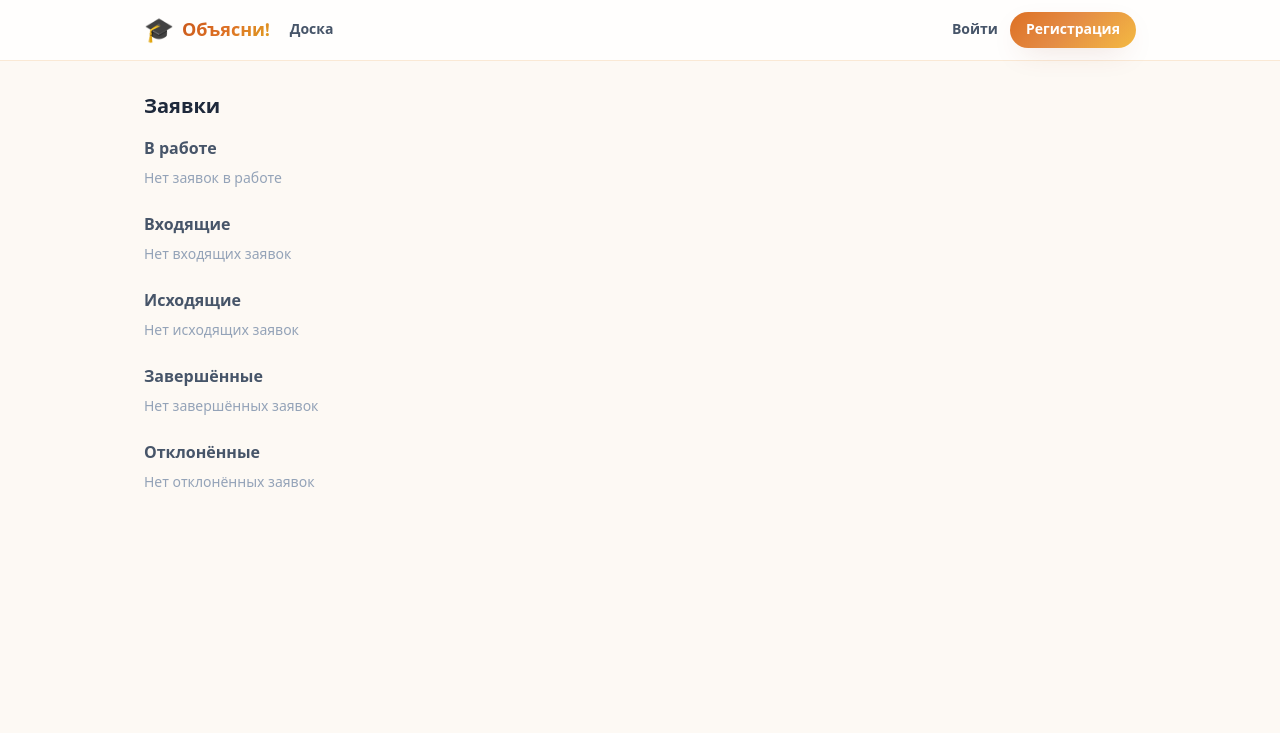
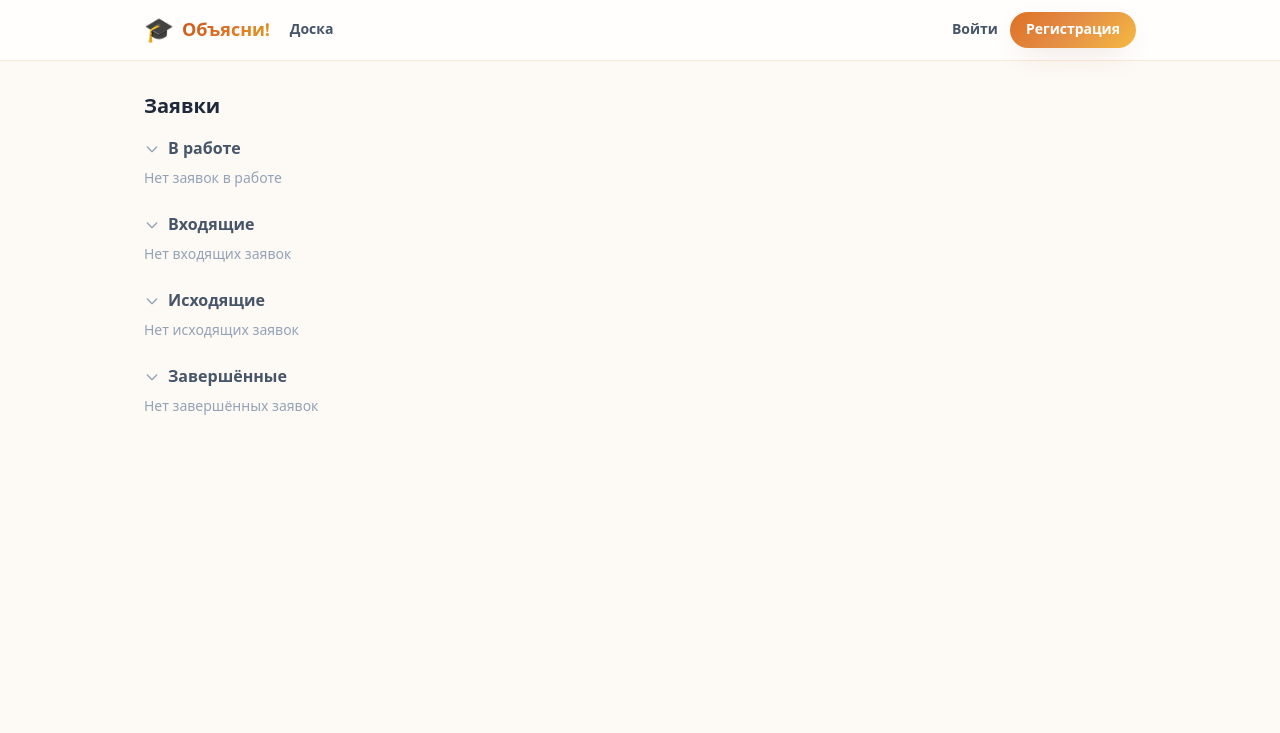
Before and after one commit to quantickr/obyasny, a FastAPI app: template app/web/templates/requests.html in a window 1280 px wide. Shown: the top 733 px of the page. Run offline with FastAPI, Linux system fonts and the light colour scheme; the template is opened without the code that fills it, so the values that code supplies are empty; parts of the project's set-up code (start-up, migrations or seed data) failed here and were passed over; some libraries are stand-ins or nearby versions.

Commit message:
Заявки/доска: скрыть отклонённые, сворачиваемые секции, плашка взаимодействия
- /requests: раздел «Отклонённые» убран из UI (заявки остаются в БД, просто
  не показываются пользователю).
- /requests: секции «В работе / Входящие / Исходящие / Завершённые» можно
  свернуть стрелочкой; состояние запоминается в localStorage.
- Доска: рядом с ником серая плашка «Вы уже взаимодействовали», если между
  вами есть заявка в статусе accepted/completed (в любую сторону). Новая
  функция request_service.interacted_user_ids.
- TG-бот: убран номер заявки из текста уведомлений.

Co-Authored-By: Claude (claude-opus-4-8) <noreply@anthropic.com>

```diff
--- a/app/bot/handlers/requests.py
+++ b/app/bot/handlers/requests.py
@@ -27,7 +27,7 @@ async def show_incoming(message: Message, session: AsyncSession):
         sender_name = req.sender.display_name if req.sender else "Пользователь"
         topic_name = req.topic.name if req.topic else "—"
         text = (
-            f"📥 Заявка #{req.id}\n"
+            f"📥 Новая заявка\n"
             f"От: {sender_name}\n"
             f"Тема: {topic_name}"
         )
--- a/app/bot/handlers/search.py
+++ b/app/bot/handlers/search.py
@@ -70,7 +70,7 @@ async def send_request(callback: CallbackQuery, session: AsyncSession):
             await notify(
                 callback.bot,
                 teacher.telegram_id,
-                f"📥 Новая заявка #{req.id}\n"
+                f"📥 Новая заявка\n"
                 f"От: {me.display_name}\n"
                 f"Тема: {topic_name}",
                 reply_markup=request_actions(req.id),
--- a/app/web/routers/requests.py
+++ b/app/web/routers/requests.py
@@ -17,7 +17,6 @@ async def requests_page(
     outgoing = await request_service.outgoing(session, user.id)
     active = await request_service.active(session, user.id)
     completed = await request_service.completed(session, user.id)
-    declined = await request_service.declined(session, user.id)
     return templates.TemplateResponse(
         request,
         "requests.html",
@@ -27,7 +26,6 @@ async def requests_page(
             "outgoing": outgoing,
             "active": active,
             "completed": completed,
-            "declined": declined,
             "tab": tab,
         },
     )
--- a/app/web/templates/requests.html
+++ b/app/web/templates/requests.html
@@ -4,8 +4,12 @@
 {% set status_ru = {'pending': 'ожидает', 'accepted': 'принята', 'declined': 'отклонена', 'cancelled': 'отменена', 'completed': 'завершена'} %}
 <h1 class="text-xl font-bold mb-4">Заявки</h1>
 
-<h2 class="font-semibold text-slate-600 mb-2">В работе</h2>
-<div class="space-y-2 mb-6">
+<section class="js-req-section mb-6" data-key="active">
+    <button type="button" class="js-req-toggle w-full flex items-center gap-2 mb-2 text-left">
+        <svg class="js-req-chevron w-4 h-4 text-slate-400 transition-transform" fill="none" stroke="currentColor" viewBox="0 0 24 24"><path stroke-linecap="round" stroke-linejoin="round" stroke-width="2" d="M19 9l-7 7-7-7"></path></svg>
+        <h2 class="font-semibold text-slate-600">В работе</h2>
+    </button>
+    <div class="js-req-body space-y-2">
         {% for req in active %}
         {% set other = req.receiver if req.sender_id == user.id else req.sender %}
         {% set my_done = req.sender_done if req.sender_id == user.id else req.receiver_done %}
@@ -39,9 +43,14 @@
         <p class="text-sm text-slate-400">Нет заявок в работе</p>
         {% endfor %}
     </div>
+</section>
 
-<h2 class="font-semibold text-slate-600 mb-2">Входящие</h2>
-<div class="space-y-2 mb-6">
+<section class="js-req-section mb-6" data-key="incoming">
+    <button type="button" class="js-req-toggle w-full flex items-center gap-2 mb-2 text-left">
+        <svg class="js-req-chevron w-4 h-4 text-slate-400 transition-transform" fill="none" stroke="currentColor" viewBox="0 0 24 24"><path stroke-linecap="round" stroke-linejoin="round" stroke-width="2" d="M19 9l-7 7-7-7"></path></svg>
+        <h2 class="font-semibold text-slate-600">Входящие</h2>
+    </button>
+    <div class="js-req-body space-y-2">
         {% for req in incoming %}
         <div class="bg-white p-4 rounded-xl border border-slate-200">
             <div class="flex items-start justify-between gap-3">
@@ -87,9 +96,14 @@
         <p class="text-sm text-slate-400">Нет входящих заявок</p>
         {% endfor %}
     </div>
+</section>
 
-<h2 class="font-semibold text-slate-600 mb-2">Исходящие</h2>
-<div class="space-y-2 mb-6">
+<section class="js-req-section mb-6" data-key="outgoing">
+    <button type="button" class="js-req-toggle w-full flex items-center gap-2 mb-2 text-left">
+        <svg class="js-req-chevron w-4 h-4 text-slate-400 transition-transform" fill="none" stroke="currentColor" viewBox="0 0 24 24"><path stroke-linecap="round" stroke-linejoin="round" stroke-width="2" d="M19 9l-7 7-7-7"></path></svg>
+        <h2 class="font-semibold text-slate-600">Исходящие</h2>
+    </button>
+    <div class="js-req-body space-y-2">
         {% for req in outgoing %}
         <div class="bg-white p-4 rounded-xl border border-slate-200 flex items-center justify-between gap-3">
             <p class="text-sm min-w-0">
@@ -102,9 +116,14 @@
         <p class="text-sm text-slate-400">Нет исходящих заявок</p>
         {% endfor %}
     </div>
+</section>
 
-<h2 class="font-semibold text-slate-600 mb-2">Завершённые</h2>
-<div class="space-y-2 mb-6">
+<section class="js-req-section" data-key="completed">
+    <button type="button" class="js-req-toggle w-full flex items-center gap-2 mb-2 text-left">
+        <svg class="js-req-chevron w-4 h-4 text-slate-400 transition-transform" fill="none" stroke="currentColor" viewBox="0 0 24 24"><path stroke-linecap="round" stroke-linejoin="round" stroke-width="2" d="M19 9l-7 7-7-7"></path></svg>
+        <h2 class="font-semibold text-slate-600">Завершённые</h2>
+    </button>
+    <div class="js-req-body space-y-2">
         {% for req in completed %}
         {% set other = req.receiver if req.sender_id == user.id else req.sender %}
         <div class="bg-white p-4 rounded-xl border border-slate-200 flex items-center justify-between gap-3">
@@ -123,19 +142,36 @@
         <p class="text-sm text-slate-400">Нет завершённых заявок</p>
         {% endfor %}
     </div>
+</section>
+{% endblock %}
 
-<h2 class="font-semibold text-slate-600 mb-2">Отклонённые</h2>
-<div class="space-y-2">
-    {% for req in declined %}
-    <div class="bg-white p-4 rounded-xl border border-slate-200 flex items-center justify-between gap-3">
-        <p class="text-sm min-w-0">
-            <a href="/u/{{ req.receiver.id }}" class="font-semibold text-brand-600 hover:text-brand-700 break-words">{{ req.receiver.display_name }}</a>
-            · тема <b class="break-words">{{ req.topic.name }}</b>
-        </p>
-        <span class="text-xs px-2 py-1 rounded bg-red-100 text-red-700 shrink-0">отклонена</span>
-    </div>
-    {% else %}
-    <p class="text-sm text-slate-400">Нет отклонённых заявок</p>
-    {% endfor %}
-</div>
+{% block scripts %}
+<script>
+(function () {
+    const KEY = 'reqCollapsed';
+    let collapsed = {};
+    try { collapsed = JSON.parse(localStorage.getItem(KEY) || '{}'); } catch (e) { collapsed = {}; }
+
+    function apply(section) {
+        const key = section.dataset.key;
+        const body = section.querySelector('.js-req-body');
+        const chevron = section.querySelector('.js-req-chevron');
+        const isCollapsed = !!collapsed[key];
+        if (body) body.classList.toggle('hidden', isCollapsed);
+        if (chevron) chevron.style.transform = isCollapsed ? 'rotate(-90deg)' : '';
+    }
+
+    document.querySelectorAll('.js-req-section').forEach(function (section) {
+        apply(section);
+        const btn = section.querySelector('.js-req-toggle');
+        if (!btn) return;
+        btn.addEventListener('click', function () {
+            const key = section.dataset.key;
+            collapsed[key] = !collapsed[key];
+            try { localStorage.setItem(KEY, JSON.stringify(collapsed)); } catch (e) { /* ignore */ }
+            apply(section);
+        });
+    });
+})();
+</script>
 {% endblock %}
```
Also changed, not shown: app/services/request_service.py (+19 -0 lines), app/web/routers/listings.py (+8 -1 lines), app/web/templates/board_results.html (+9 -5 lines). Lines whose indentation alone changed are shown as unchanged.
